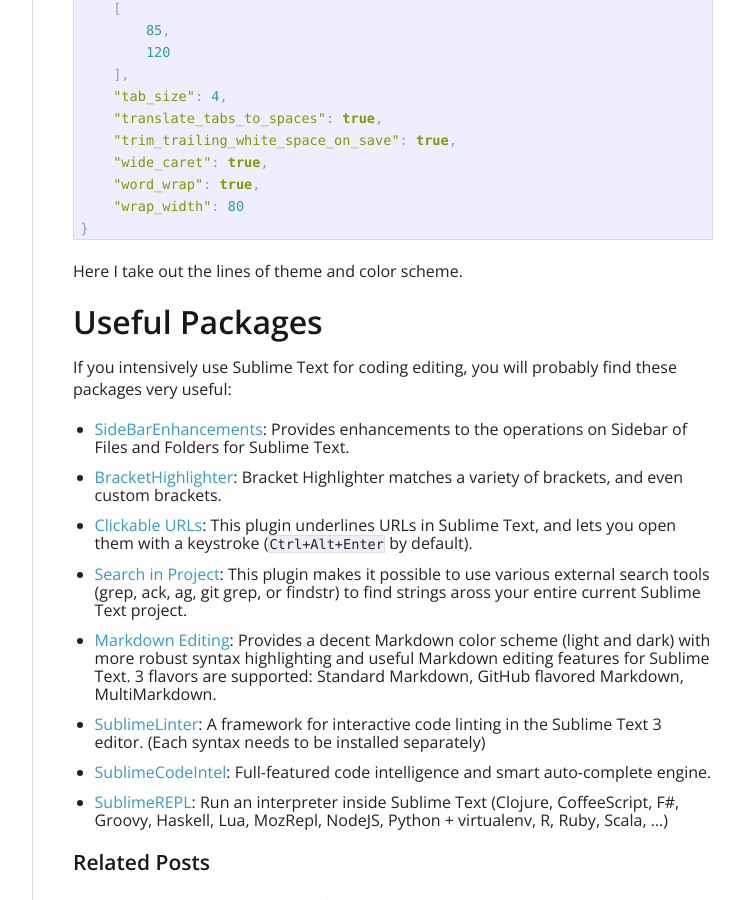
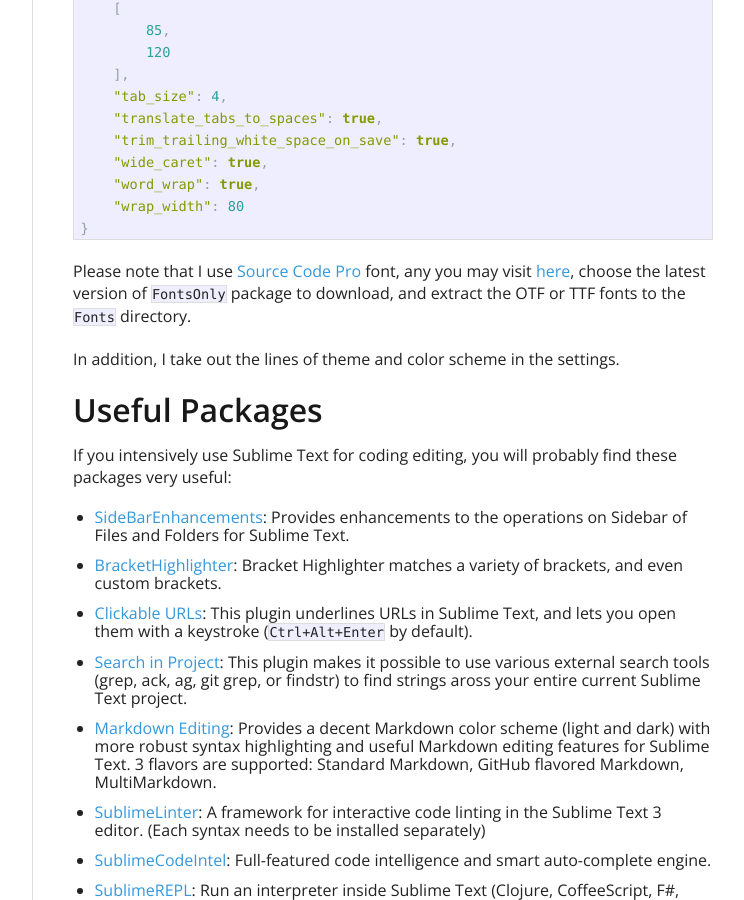
Before and after one commit to harryprince/renkun-ken.github.io, a Jekyll site: the page built from _posts/2014-01-25-useful-packages-for-sublime-text.md, in a window 1280 px wide and 900 px high, scrolled down 1551 px. Shown: the whole window, without its empty margins (378-1122 px from the left). Built offline with Jekyll 4.4.1, drawn with Linux system fonts in a browser that asks for light colours; nearby versions of some CDN libraries.

Commit message:
blog updated

```diff
--- a/_posts/2014-01-25-useful-packages-for-sublime-text.md
+++ b/_posts/2014-01-25-useful-packages-for-sublime-text.md
@@ -61,7 +61,9 @@
 }
 {% endhighlight %}
 
-Here I take out the lines of theme and color scheme.
+Please note that I use [Source Code Pro](http://www.google.com/fonts/specimen/Source+Code+Pro) font, any you may visit [here](http://sourceforge.net/projects/sourcecodepro.adobe/files/), choose the latest version of `FontsOnly` package to download, and extract the OTF or TTF fonts to the `Fonts` directory.
+
+In addition, I take out the lines of theme and color scheme in the settings.
 
 # Useful Packages
 
```
